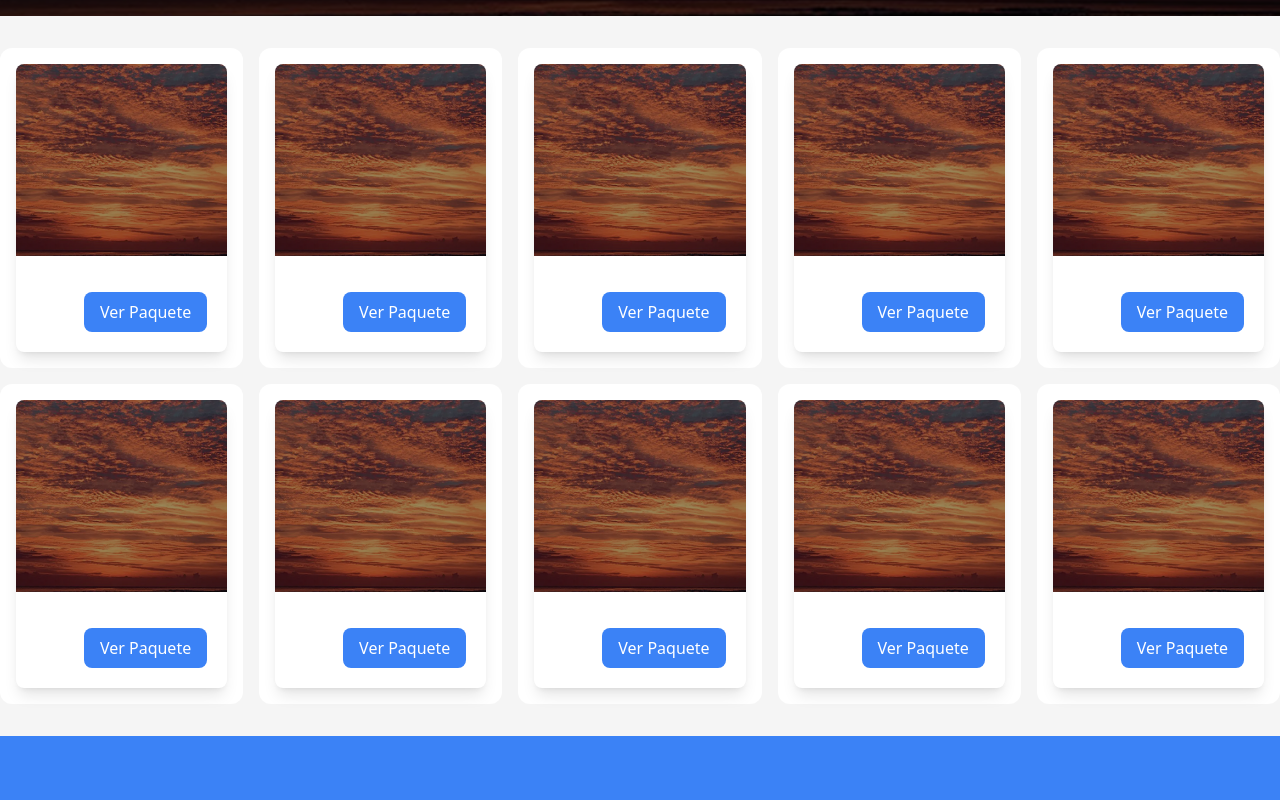
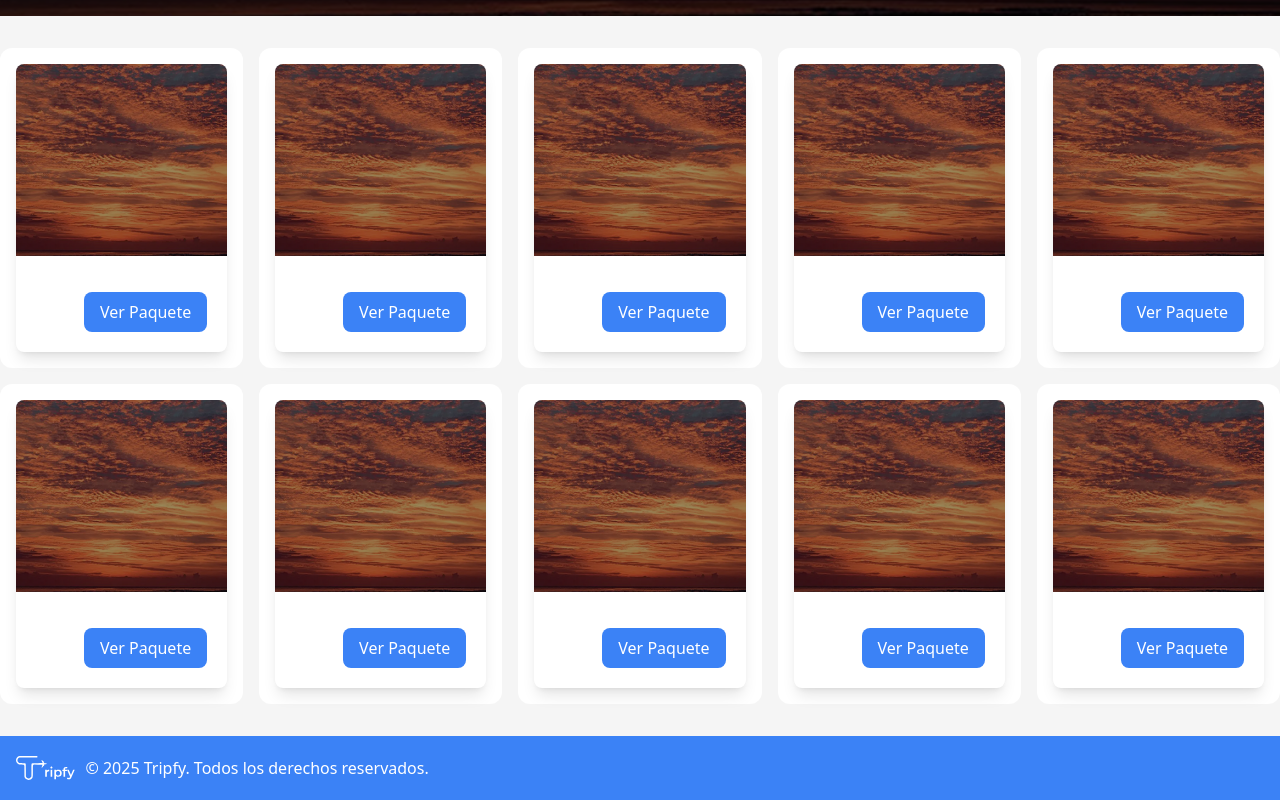
Before and after one commit to Kbri17/FrontEndTripfy, a React (Vite) app: page / in a window 1280 px wide. Shown: the part 748-1548 px from the top of the page. Built offline with nearby package versions, Linux system fonts and the light colour scheme.

Commit message:
componente footer

```diff
--- a/src/layout/Footer.jsx
+++ b/src/layout/Footer.jsx
@@ -1,10 +1,18 @@
 import React from "react";
-const Footer = () =>{
-    return (
-        <footer className="w-full h-16 bg-blue-500">
+import logo from "../assets/logo.svg";
 
-        </footer>
-    );
-}
+const Footer = () => {
+  return (
+    // <footer className="w-full h-16 bg-blue-500">
 
-export default Footer
+    // </footer>
+    <footer className="w-full h-16 bg-blue-500 flex items-center justify-start px-4">
+      <img src={logo} alt="Tripfy Logo" className="h-6" />
+      <span className="text-white text-l ml-[10px]">
+        &copy; {new Date().getFullYear()} Tripfy. Todos los derechos reservados.
+      </span>
+    </footer>
+  );
+};
+
+export default Footer;
```
